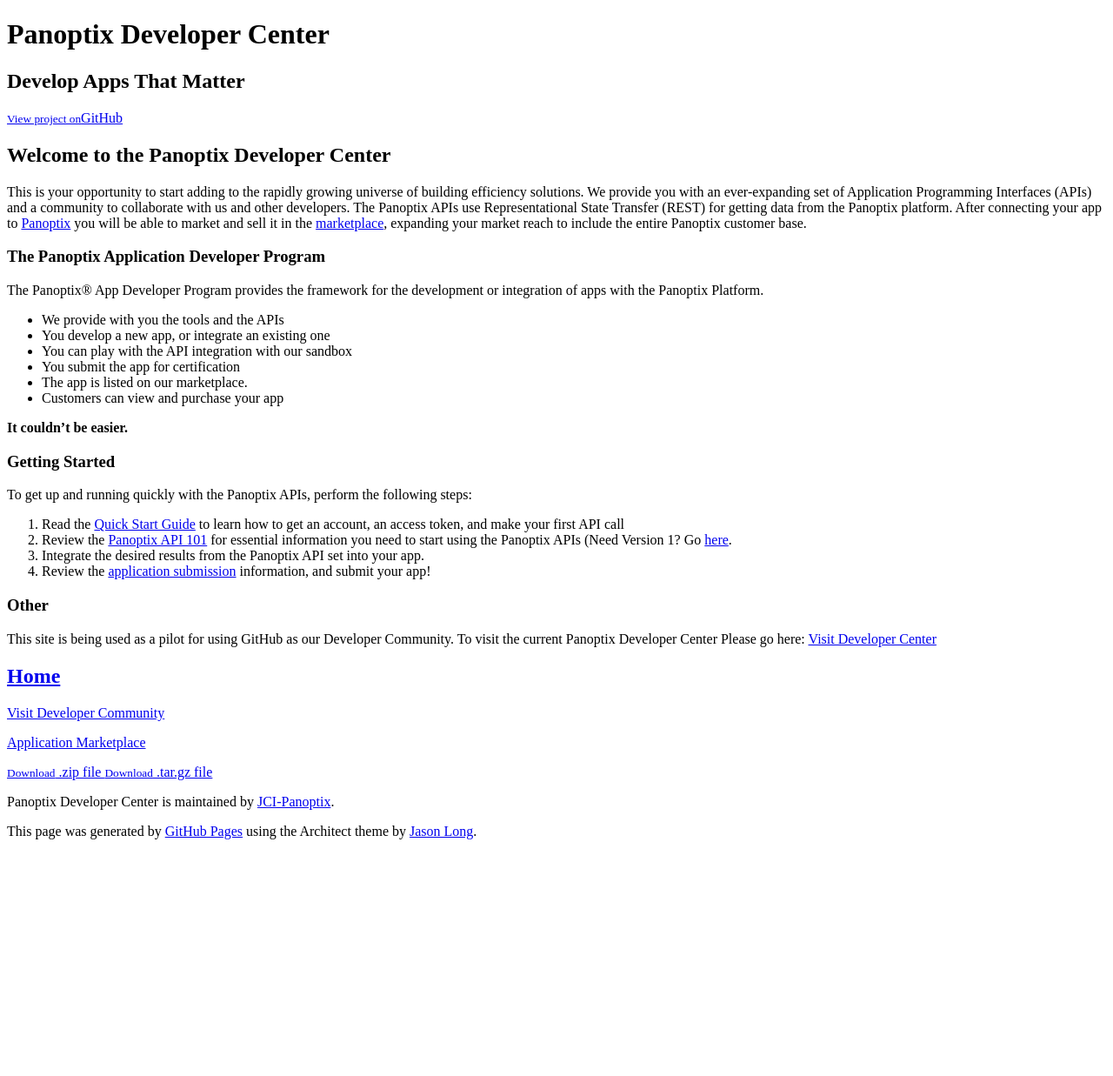
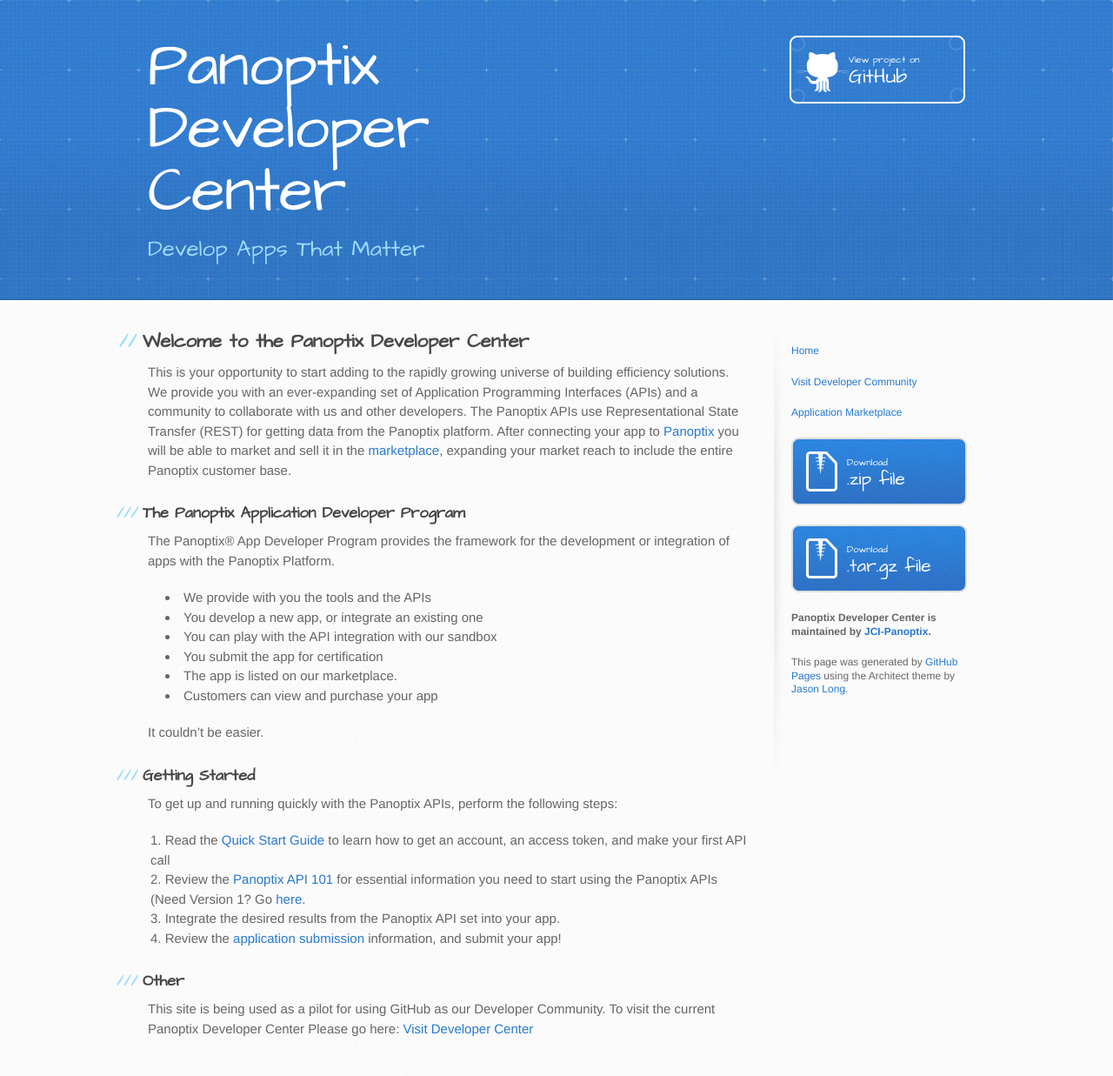
Before and after one commit to JCI-Panoptix/Developer, a Jekyll site: the page built from index.md, in a window 1280 px wide. Shown: the whole page at 87% size. Built offline with Jekyll 4.4.1, drawn with Linux system fonts in a browser that asks for light colours; Markdown is read by kramdown in place of the engine named in the settings; before the commit the page ends 981 px from its top, so only the background shows below that.

Commit message:
Updated head.html

```diff
--- a/_includes/head.html
+++ b/_includes/head.html
@@ -6,9 +6,9 @@
     	<meta name="viewport" content="width=device-width, initial-scale=1, maximum-scale=1">
 
     	<link href='https://fonts.googleapis.com/css?family=Architects+Daughter' rel='stylesheet' type='text/css'>
-      <link rel="stylesheet" type="text/css" href="{{ site.baseurl }}/developer/stylesheets/stylesheet.css" media="screen" />
-    	<link rel="stylesheet" type="text/css" href="{{ site.baseurl }}/developer/stylesheets/pygment_trac.css" media="screen" />
-    	<link rel="stylesheet" type="text/css" href="{{ site.baseurl }}/developer/stylesheets/print.css" media="print" />
+      <link rel="stylesheet" type="text/css" href="{{ site.baseurl }}/stylesheets/stylesheet.css" media="screen" />
+    	<link rel="stylesheet" type="text/css" href="{{ site.baseurl }}/stylesheets/pygment_trac.css" media="screen" />
+    	<link rel="stylesheet" type="text/css" href="{{ site.baseurl }}/stylesheets/print.css" media="print" />
 
     </head>
     <body>
```
